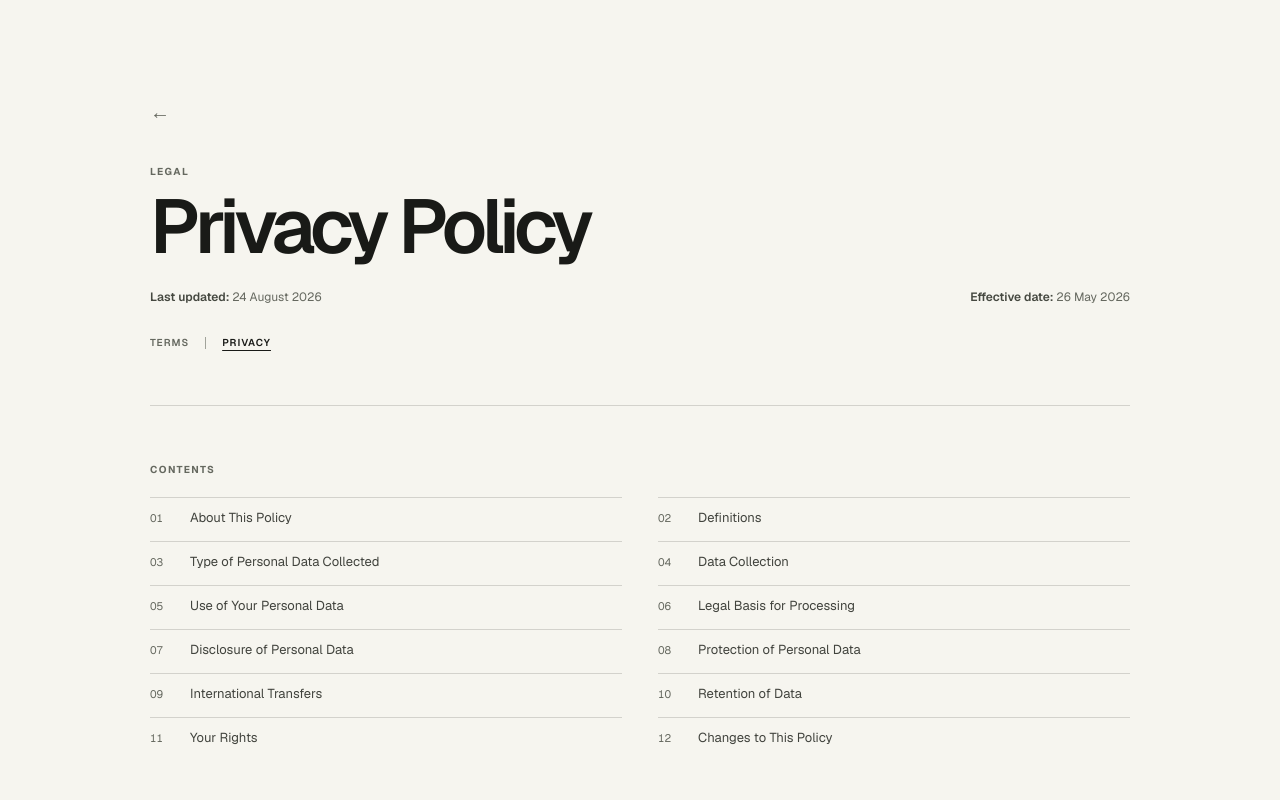
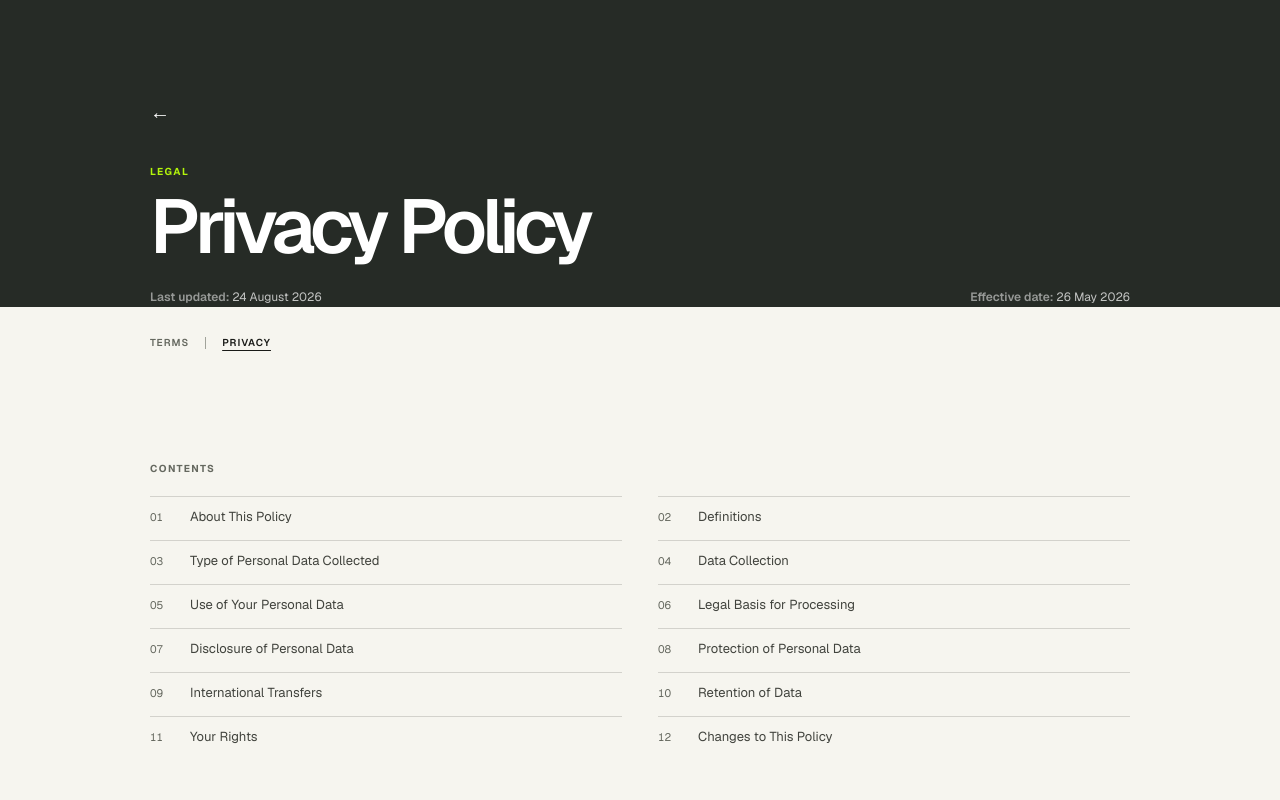
Before and after one commit to shanan0712/turo-website-preview, a Next.js app: page /privacy in a window 1280 px wide. Shown: the top 800 px of the page. Built offline with nearby package versions, Linux system fonts and the light colour scheme.

Commit message:
privacy policy 2

```diff
--- a/app/globals.css
+++ b/app/globals.css
@@ -2206,33 +2206,37 @@ h3 {
 .privacyDocument {
   width: min(100% - (var(--gutter) * 2), 980px);
   margin-inline: auto;
-  padding-block: clamp(64px, 8vw, 112px) clamp(48px, 7vw, 88px);
+  padding-bottom: clamp(48px, 7vw, 88px);
 }
 
 .privacyDocumentHeader {
-  padding-bottom: clamp(36px, 4.5vw, 54px);
-  border-bottom: 1px solid var(--line);
+  margin-inline: calc(-1 * max(var(--gutter), (100vw - 980px) / 2));
+  padding: clamp(64px, 8vw, 112px) max(var(--gutter), (100vw - 980px) / 2) 0;
+  background: #262b26;
+  color: #fff;
 }
 
 .privacyBackLink {
   display: inline-flex;
   align-items: center;
   margin-bottom: clamp(30px, 4vw, 42px);
-  color: var(--muted);
+  color: #fff;
   font-size: 20px;
   line-height: 1;
 }
 
 .privacyBackLink:hover {
-  color: var(--ink);
-}
-
-.privacyLegalLabel {
+  color: #fff;
+}
+
+.privacyDocumentHeader .privacyLegalLabel {
   margin-bottom: 10px;
+  color: #b2f40b;
 }
 
 .privacyDocumentHeader h1 {
   max-width: 760px;
+  color: #fff;
   font-size: clamp(46px, 7vw, 76px);
   letter-spacing: -0.065em;
   line-height: 0.98;
@@ -2246,7 +2250,7 @@ h3 {
   justify-content: space-between;
   column-gap: 24px;
   margin-top: 24px;
-  color: var(--muted);
+  color: rgb(255 255 255 / 72%);
   font-size: 12px;
   line-height: 1.6;
 }
@@ -2257,7 +2261,7 @@ h3 {
 }
 
 .privacyDates span {
-  color: #454840;
+  color: rgb(255 255 255 / 52%);
   font-weight: 550;
 }
 
@@ -2268,8 +2272,9 @@ h3 {
   gap: 16px;
 }
 
-.privacyPage .legalDocumentNav {
+.privacyDocument > .legalDocumentNav {
   margin-top: 28px;
+  margin-bottom: clamp(36px, 4.5vw, 54px);
 }
 
 .legalDocumentNav a {
@@ -2538,7 +2543,7 @@ h3 {
     margin-bottom: 28px;
   }
 
-  .privacyPage .legalDocumentNav {
+  .privacyDocument > .legalDocumentNav {
     margin-top: 20px;
   }
 
--- a/app/privacy/page.tsx
+++ b/app/privacy/page.tsx
@@ -40,6 +40,7 @@ export default function PrivacyPage() {
               <span>Effective date: </span>26 May 2026
             </p>
           </div>
+        </header>
         <nav className="legalDocumentNav" aria-label="Legal documents">
           <Link href="/terms">TERMS</Link>
           <span className="legalDocumentDivider" aria-hidden="true" />
@@ -47,7 +48,6 @@ export default function PrivacyPage() {
             PRIVACY
           </Link>
         </nav>
-        </header>
 
         <nav className="privacyContents" aria-labelledby="privacy-contents-title">
           <h2 className="privacyEyebrow" id="privacy-contents-title">
```
Lines whose indentation alone changed are shown as unchanged.
